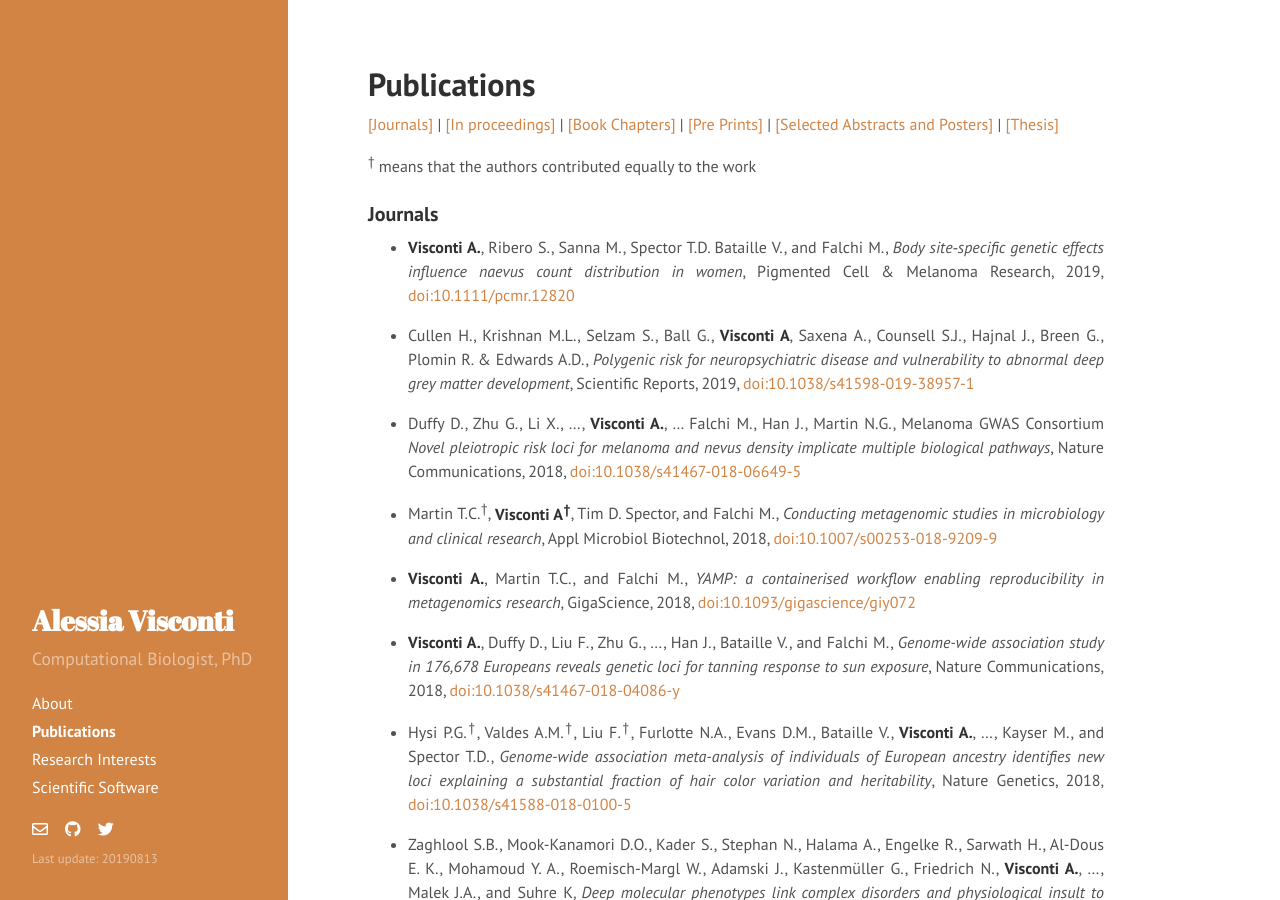
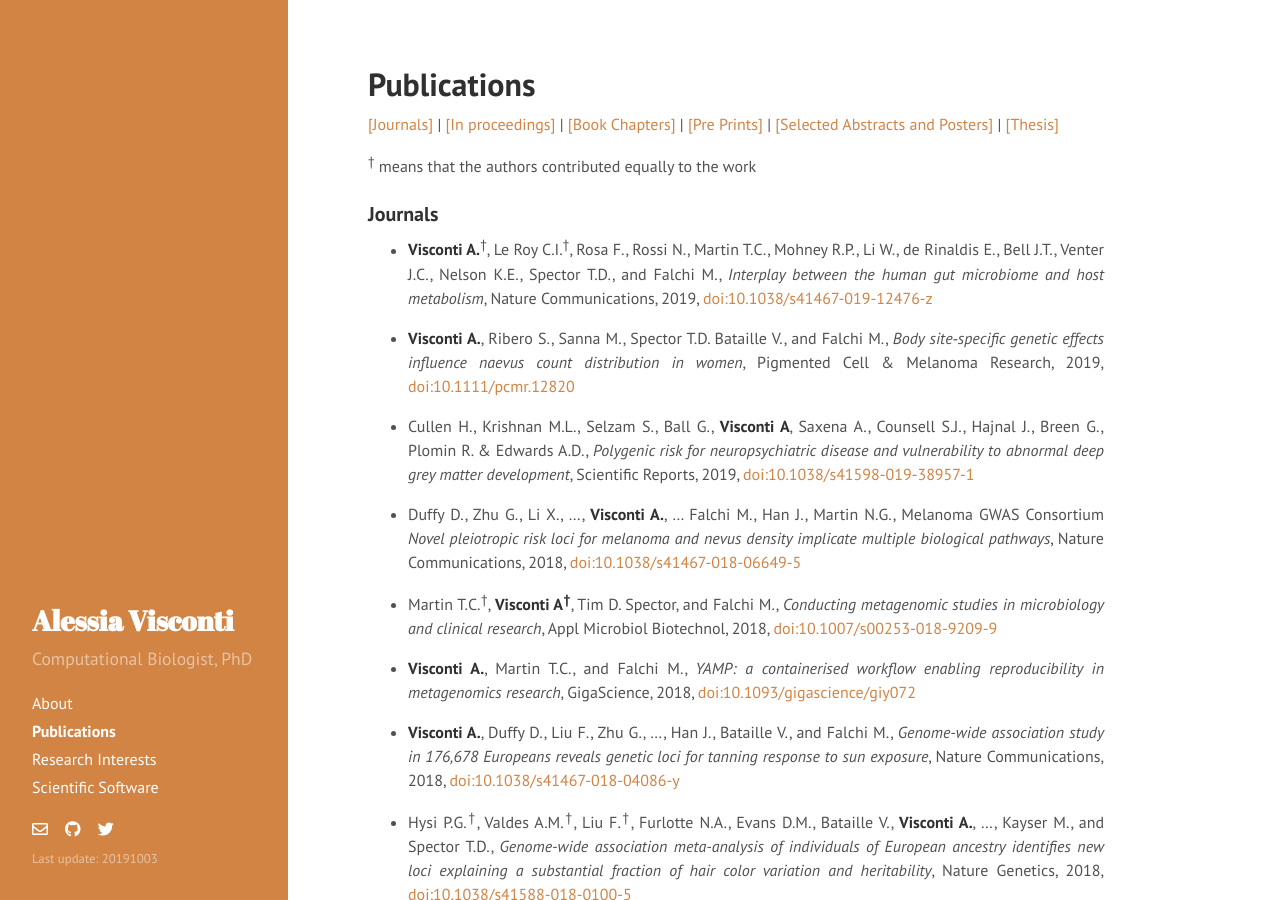
Before and after one commit to alesssia/alesssia.github.io, a Jekyll site: the page built from publications.md, in a window 1280 px wide and 900 px high. Built offline with Jekyll 4.4.1, drawn with Linux system fonts in a browser that asks for light colours; nearby versions of some CDN libraries; a style sheet for code colours, icons or effects is not loaded; some of the changed text lies outside the part shown.

Commit message:
Added NC paper to publications; updated CV

```diff
--- a/_config.yml
+++ b/_config.yml
@@ -11,7 +11,7 @@ tagline:     ''
 description: 'Computational Biologist, PhD'
 url:         http://alesssia.github.io/
 baseurl:     /
-lastmod:    '20190813'
+lastmod:    '20191003'
 
 author:
   name:      'Alessia Visconti'
--- a/publications.md
+++ b/publications.md
@@ -15,6 +15,8 @@ title: Publications
 <sup>†</sup> means that the authors contributed equally to the work
 
 ###  Journals
+
+- **Visconti A.**<sup>†</sup>, Le Roy C.I.<sup>†</sup>, Rosa F., Rossi N., Martin T.C., Mohney R.P., Li W., de Rinaldis E., Bell J.T., Venter J.C., Nelson K.E., Spector T.D., and Falchi M., *Interplay between the human gut microbiome and host metabolism*, Nature Communications, 2019, [doi:10.1038/s41467-019-12476-z](https://www.nature.com/articles/s41467-019-12476-z)
 
 - **Visconti A.**, Ribero S., Sanna M., Spector T.D. Bataille V., and Falchi M., *Body site‐specific genetic effects influence naevus count distribution in women*, Pigmented Cell & Melanoma Research, 2019, [doi:10.1111/pcmr.12820](https://doi.org/10.1111/pcmr.12820)
 
```
Also changed, not shown: other parts of publications.md (+0 -1 lines), 2 other files.
